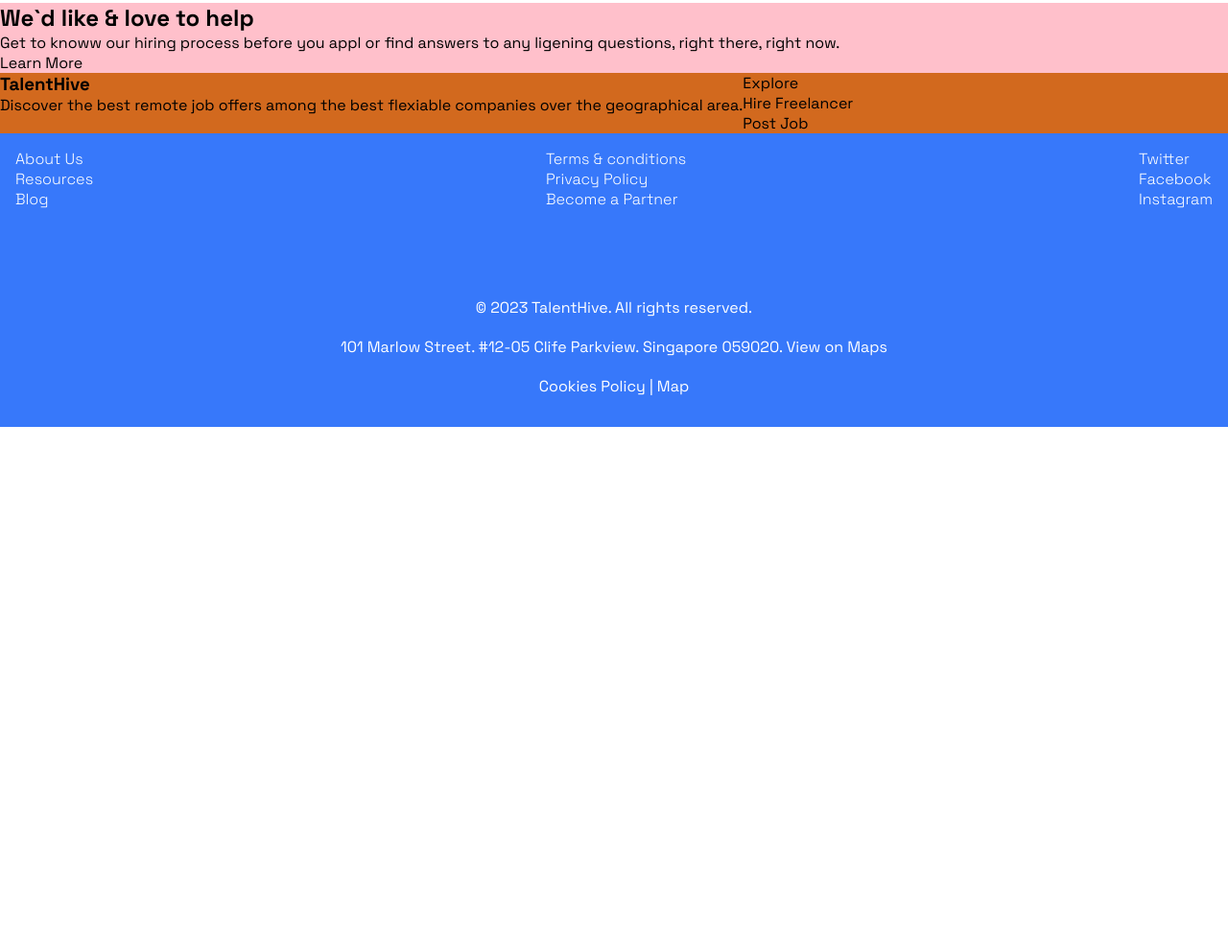
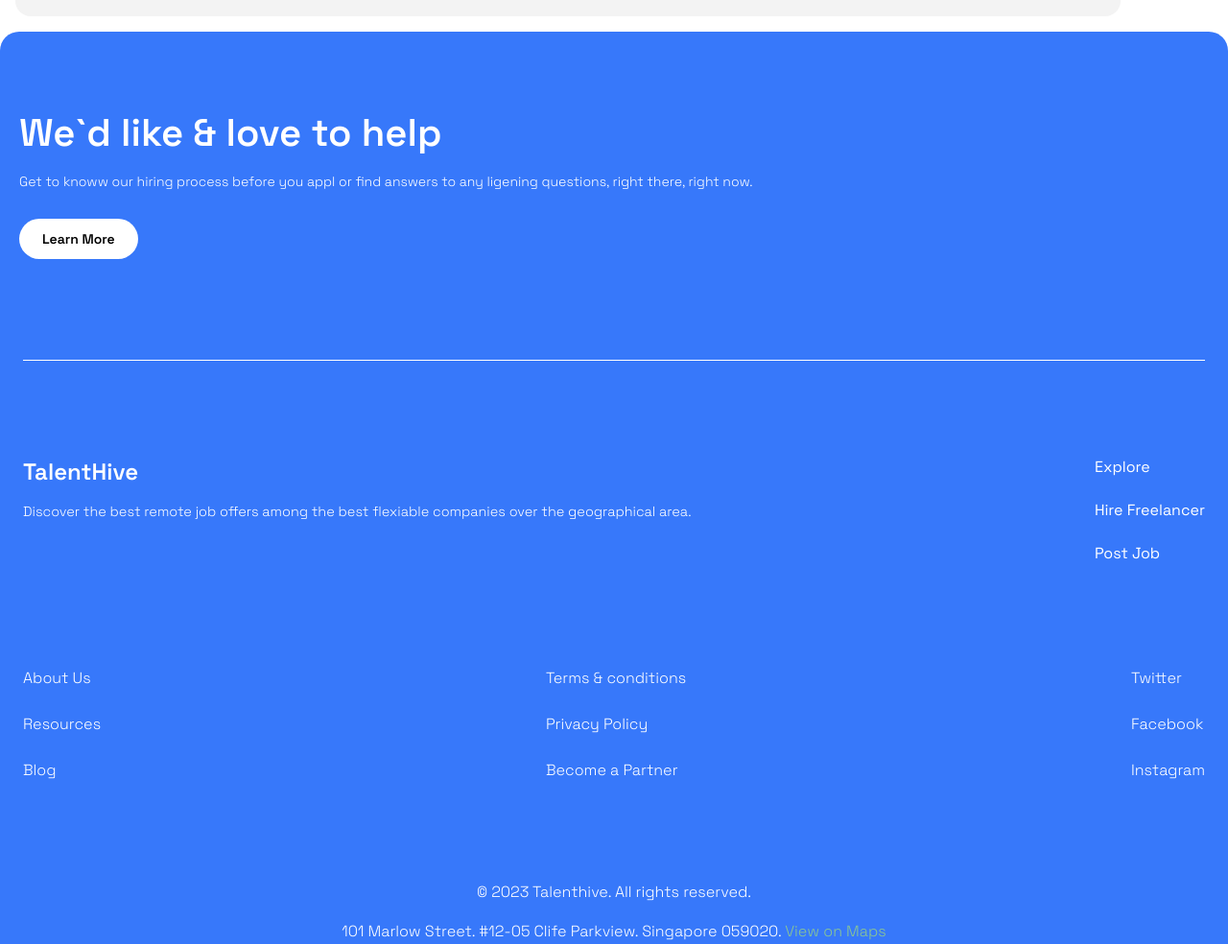
Before and after one commit to gustaaxz/Project_Figma, a plain HTML site: page index.html in a window 1280 px wide. Shown: the part 2599-3583 px from the top of the page at 96% size. Before the commit the page ends 3044 px from the top, so only its background shows below. Drawn offline with Linux system fonts and the light colour scheme.

Commit message:
05/03/2026 - Atividade Finalizada.

```diff
--- a/index.html
+++ b/index.html
@@ -42,7 +42,6 @@
                     <img src="assets/foto_video.png" alt="Video Explicativo">
                 </div>
             </div>
-
         </section>
 
         <section>
@@ -108,10 +107,18 @@
                 </div>
             </div>
 
+            <div id="footer-line">
+                <hr class="footer-line">
+            </div>
+
             <div class="footer-middle-top-content">
                 <div class="footer-middle-text">
+                    <div class="footer-middle-h3">
                         <h3>TalentHive</h3>
+                    </div>
+                    <div class="footer-middle-p">
                       <p>Discover the best remote job offers among the best flexiable companies over the geographical area.</p>
+                    </div>
                 </div>
                 <div class="footer-middle-top-sidebar">
                     <p>Explore</p>
@@ -121,29 +128,37 @@
             </div>
 
             <div class="footer-middle-bottom-content">
+                <div class="row1">
                     <div class="footer-middle-bottom-about">
                         <p>About Us</p>
                         <p>Resources</p>
                         <p>Blog</p>
                     </div>
+                </div>
+
+                <div class="row2">
                     <div class="footer-middle-bottom-information">
                         <p>Terms & conditions</p>
                         <p>Privacy Policy</p>
                         <p>Become a Partner</p>
                     </div>
+                </div>
+
+                <div class="row3">
                     <div class="footer-middle-bottom-social">
                         <p>Twitter</p>
                         <p>Facebook</p>
                         <p>Instagram</p>
                     </div>
                 </div>
+            </div>
 
             <div class="footer-end-content">
                 <div class="footer-copyright">
-                    <p>© 2023 TalentHive. All rights reserved.</p>
+                    <p>© 2023 Talenthive. All rights reserved.</p>
                 </div>
                 <div class="footer-address">
-                    <p>101 Marlow Street. #12-05 Clife Parkview. Singapore 059020. View on Maps</p>
+                    <p>101 Marlow Street. #12-05 Clife Parkview. Singapore 059020. <span id="view-maps">View on Maps</span></p>
                 </div>
                 <div class="footer-end">
                     <p>Cookies Policy | Map</p>
--- a/style.css
+++ b/style.css
@@ -88,25 +88,19 @@ header {
     margin-top: 6.875rem;
     width: 100%;
 }
-
 .middle-top-text {
     font-size: 1.8rem;
     max-width: 80%;
     margin-bottom: 2rem;
 }
-
 .middle-top-video {
     max-width: 100%;
     height: auto;
     border-radius: 20px;
-}
-
-.middle-top-video {
     display: flex;
     justify-content: center;
     width: 100%;
 }
-
 .middle-top-video img {
     max-width: 90%;
     height: auto;
@@ -133,6 +127,7 @@ header {
     align-items: center;
     justify-content: center;
     max-width: 90%;
+    padding-bottom: 3.5rem;
 }
 
 .middle-bottom-photo {
@@ -159,8 +154,8 @@ header {
     background-color: white;
     justify-content: space-between;
     margin: 0.75rem 1.25rem 0.75rem 1.25rem;
-    padding: 1rem;
-    border-radius: 0.75rem;
+    padding: 0.8rem;
+    border-radius: 0.5rem;
 }
 
 .question-response p {
@@ -173,31 +168,110 @@ header {
 }
 
 .icon-plus {
-    display: flex;
     color: var(--cinza);
 }
 
-
 .footer-top-content {
-    background-color: pink;
+    background-color: var(--azulclaro);
+    color: white;
     display: flex;
     flex-direction: column;
+    padding: 2rem 10rem 1rem 1.25rem;
+    border-top: 20px;
+    border-start-start-radius: 20px;
+    border-start-end-radius: 20px;
+}
+
+.footer-top-content h2 {
+    padding-top: 3rem;
+    font-size: 2.5rem;
+    font-weight: 600;
+    padding-bottom: 1rem;
+}
+
+.footer-top-content p {
+    font-size: 14px;
+    font-weight: 100;
+}
+
+.footer-top-btn {
+    margin-top: 2.5rem;
+    margin-bottom: 5rem
+}
+
+.learn-more {
+    margin-top: 2rem;
+    background-color: white;
+    border-radius: 100px;
+    color: black;
+    text-align: center;
+    font-size: 14px;
+    padding: 0.75rem 1.5rem 0.75rem 1.5rem;
+    font-weight: 600;
+}
+
+.footer-line {
+    display: flex;
+    border: none;
+    height: 1px;
+    background-color: #fff;
+    width: 100%;
+    margin: 20px auto;
+}
+
+#footer-line {
+    display: flex;
+    padding: 0 1.5rem 0 1.5rem;
+    background-color: var(--azulclaro);
 }
 
 .footer-middle-top-content {
-    background-color: chocolate;
+    background-color: var(--azulclaro);
     display: flex;
-    flex-direction: row;
-    padding-right: 5.688rem;
+    justify-content: space-between;
+    align-items: flex-start;
+    padding: 5rem 1.5rem;
+    color: white;
 }
+
+.footer-middle-top-sidebar {
+    display: flex;
+    flex-direction: column;
+    gap: 1.5rem;
+}
+
+.footer-middle-text {
+    max-width: 60%;
+    text-align: left;
+}
+
+.footer-middle-h3 h3 {
+    font-size: 1.5rem;
+    font-weight: 600;
+    margin-bottom: 1rem;
+}
+
+.footer-middle-p p {
+    font-size: 0.9rem;
+    line-height: 1.5;
+    font-weight: 300;
+}
+
 
 .footer-middle-bottom-content {
     background-color: var(--azulclaro);
     color: white;
     font-weight: 100;
     display: flex;
+    flex-direction: row;
     justify-content: space-between;
     padding: 1rem;
+}
+
+.row1, .row2, .row3 {
+    display: flex;
+    line-height: 3rem;
+    padding: 0 0.5rem 0 0.5rem;
 }
 
 .footer-copyright {
@@ -211,6 +285,15 @@ header {
     flex-direction: column;
     text-align: center;
     gap: 1.25rem;
+    font-weight: 100;
+}
+
+#view-maps {
+    color: #8bc792
+}
+
+.footer-address {
+    padding: 0 2.5rem 0 2.5rem;
 }
 
 .footer-end {
```
Lines whose indentation alone changed are shown as unchanged.
